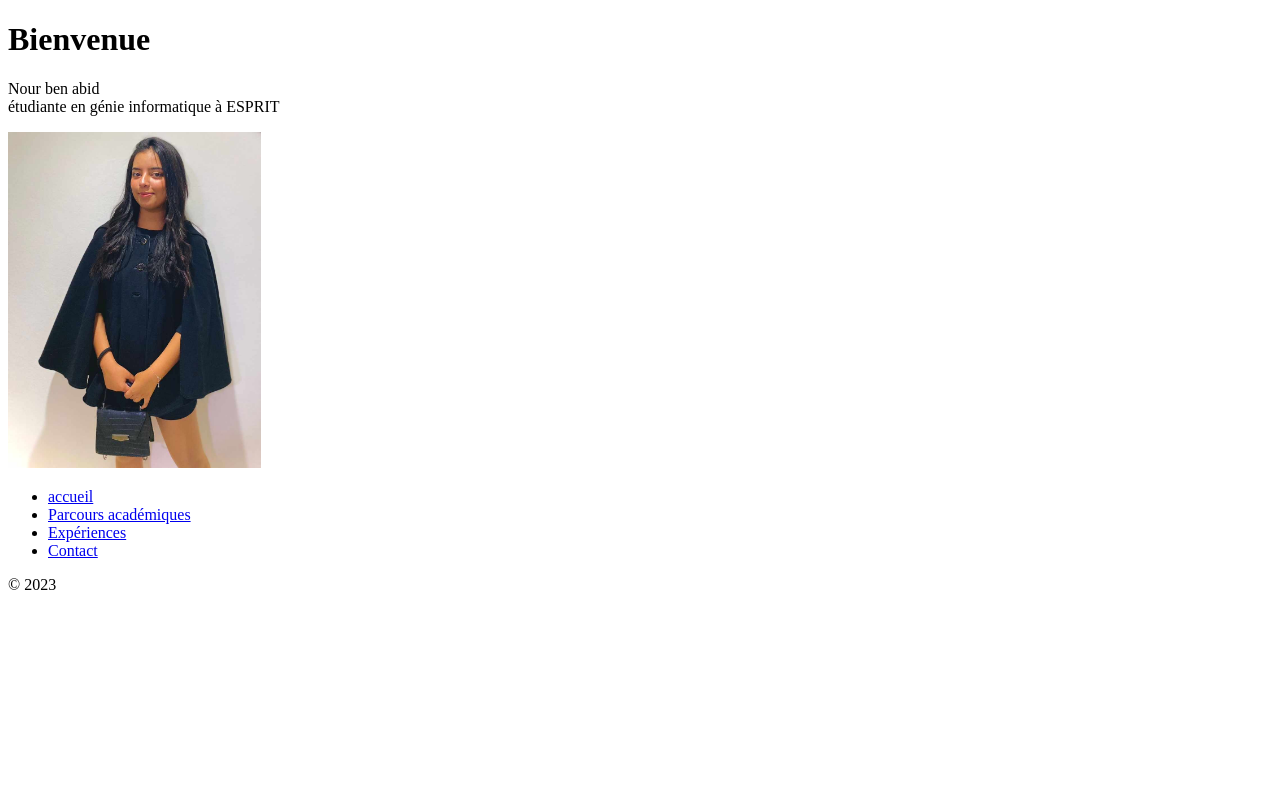
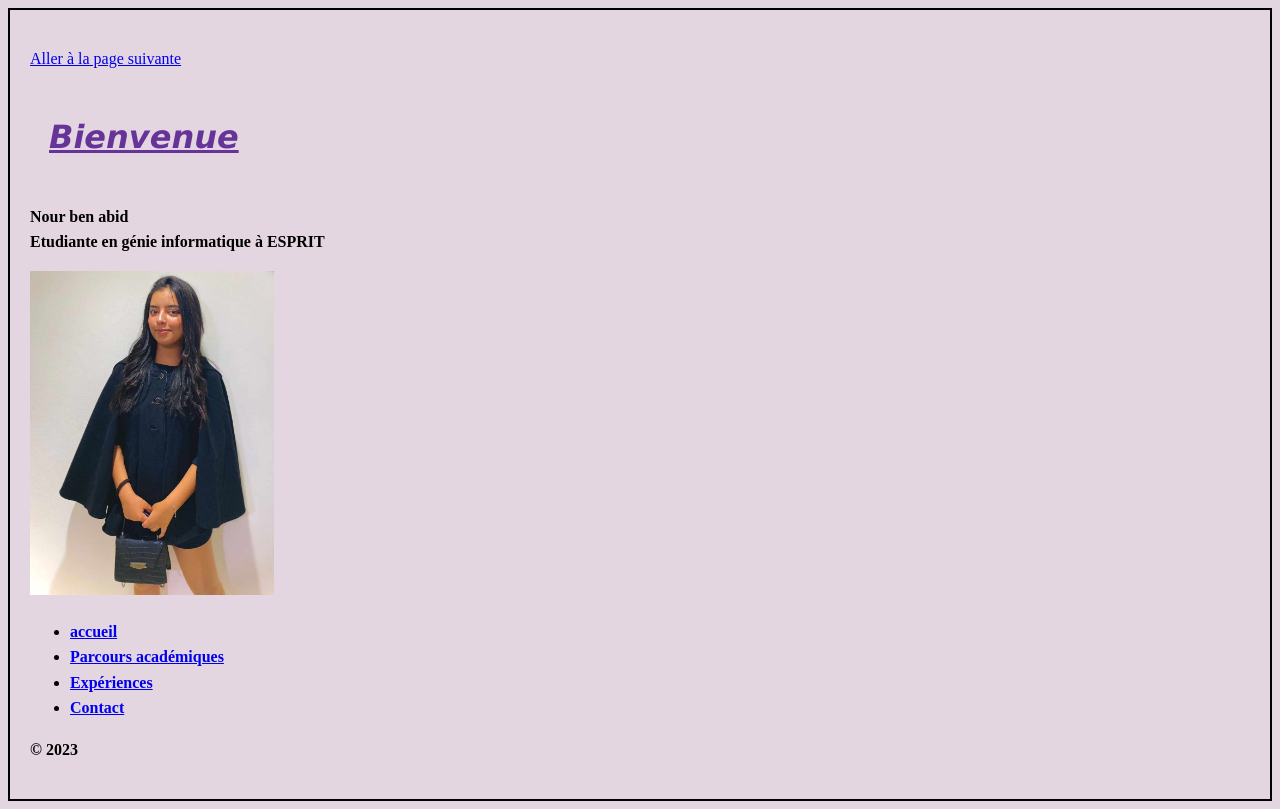
Before and after one commit to nourbenabid/mini-projet-, a plain HTML site: page index.html in a window 1280 px wide. Drawn offline with Linux system fonts and the light colour scheme.

Commit message:
my html/css code

```diff
--- /dev/null
+++ b/contact.css
@@ -0,0 +1,14 @@
+body {
+    border: 2px solid black;
+    padding: 20px;
+    line-height: 1.6;
+}
+p{
+    color:midnightblue;
+}
+a{
+    color:midnightblue;
+}
+h1{
+
+color:blue;}
--- /dev/null
+++ b/experiences.css
@@ -0,0 +1,10 @@
+
+body {
+    border: 2px solid black;
+    padding: 20px;
+    line-height: 1.6;
+}
+h2{
+    color:midnightblue;
+
+}
--- /dev/null
+++ b/index.css
@@ -0,0 +1,24 @@
+h1 {
+    color:rebeccapurple;
+   font-style:italic;
+    padding: 19px;
+    font-family :verdana;
+    text-decoration: underline;
+}
+p{
+    font-weight: bold;
+    color:black;
+
+}
+
+body {
+    border: 2px solid black;
+    padding: 20px;
+    line-height: 1.6;
+    background-color: rgb(228, 214, 224);
+
+}
+nav{
+    font-weight: bold;
+
+}
--- a/index.html
+++ b/index.html
@@ -3,17 +3,24 @@
 <head>
     <meta charset="UTF-8">
     <title>Accueil</title>
+    <link rel="stylesheet" href="index.css">
+
 </head>
+
 <body>
 
     <p><a href="acceuil.html"></a></p>
+    <a href="parcours.html">Aller à la page suivante</a>
     <header>
 
         <h1>Bienvenue </h1>
 
+            <p>
+
             Nour ben abid
             <br>
-            étudiante en génie informatique à ESPRIT
+            Etudiante en génie informatique à ESPRIT
+            </p>
         <article>
             <p>
             <img src="386809315_2179662742385932_1662802229177179695_n.jpg" alt="mon image" style="width: 20%;">
--- /dev/null
+++ b/parcours.css
@@ -0,0 +1,19 @@
+h3{  text-decoration: underline;
+
+}
+title{
+    text-decoration: underline;
+
+}
+body {
+    border: 2px solid black;
+    padding: 20px;
+    line-height: 1.6;
+
+}
+p{ color:midnightblue;
+
+}
+ul{
+    color:midnightblue;
+}
```
Also changed, not shown: contact.html (+6 -4 lines), experiences.html (+3 -1 lines), parcours.html (+4 -2 lines).
